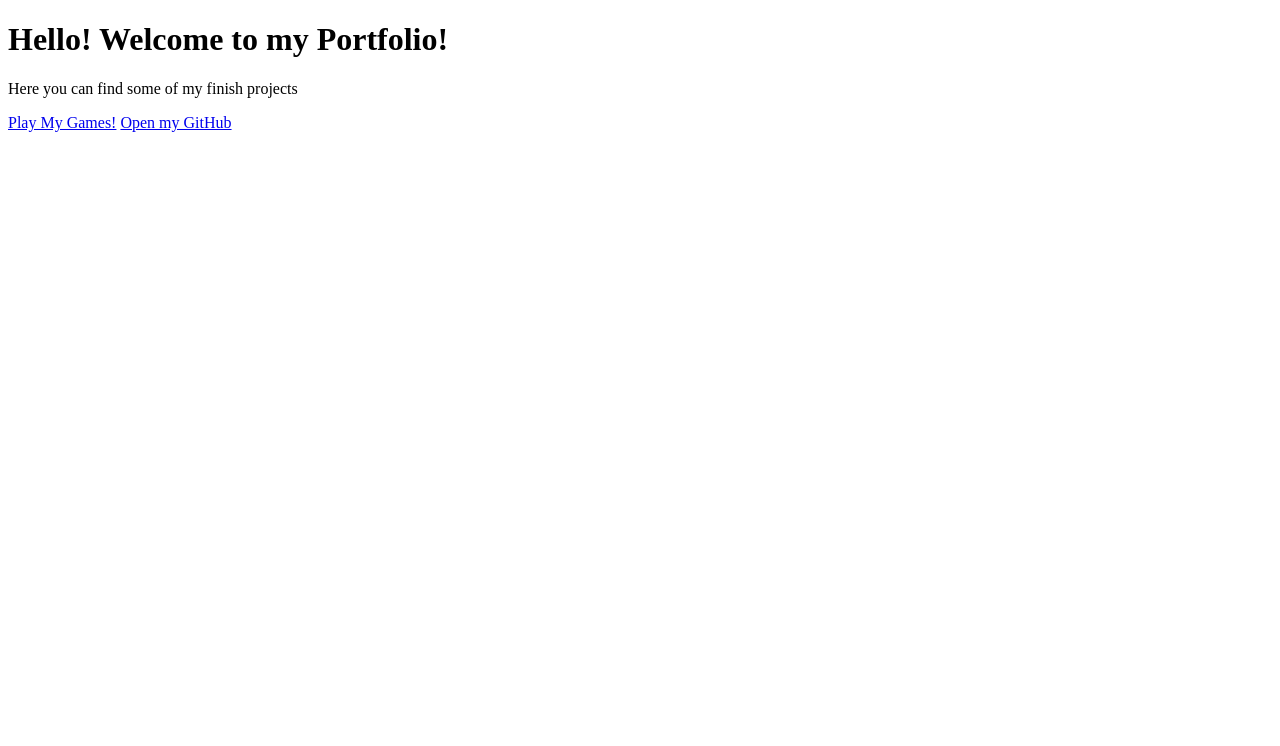
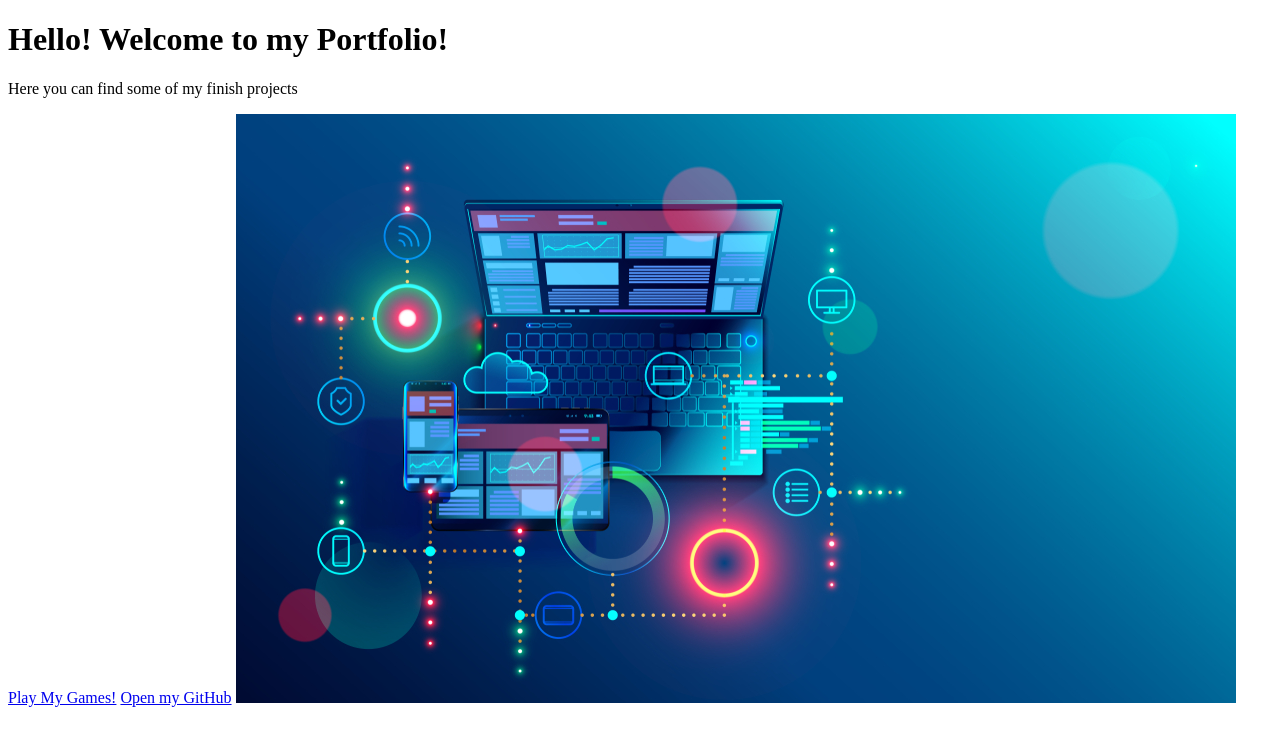
Before and after one commit to Julio-MP/Portifolio, a plain HTML site: page index.html in a window 1280 px wide. Drawn offline with Linux system fonts and the light colour scheme.

Commit message:
FisishingSkeletonCommit

```diff
--- a/index.html
+++ b/index.html
@@ -16,6 +16,7 @@
         </p>
         <a href="https://julio-games.itch.io/">Play My Games!</a>
         <a href="https://github.com/Julio-MP">Open my GitHub</a>
+        <img src="image.png" alt="Computer Science">
     </main>
 
     <footer>
```
Also changed, not shown: image.png (added).
